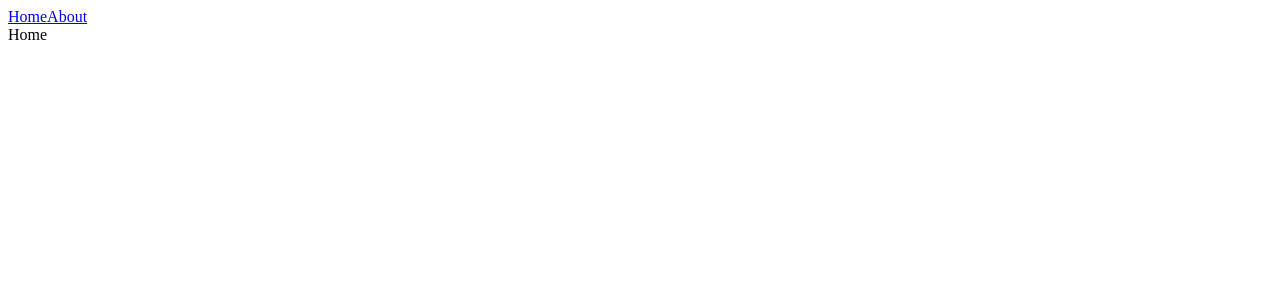
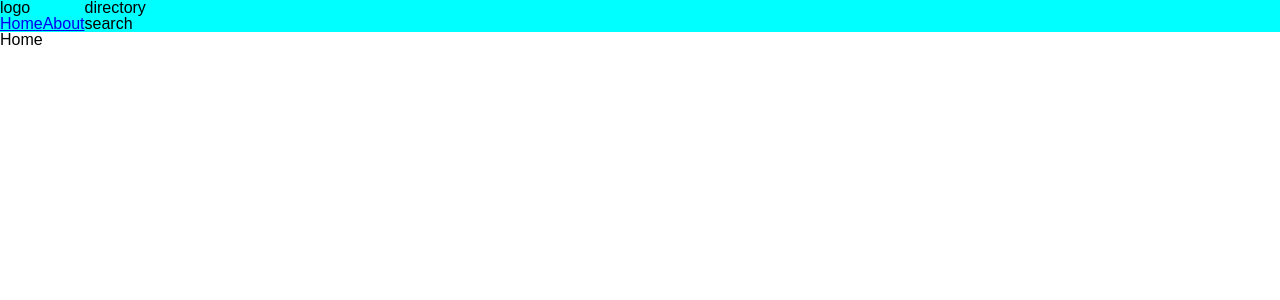
Before and after one commit to DevinBowen/ecomerce-pp, a React (Create React App) app: page / in a window 1280 px wide. Shown: the top 300 px of the page. Built offline with nearby package versions, Linux system fonts and the light colour scheme.

Commit message:
header css is started

```diff
--- a/src/App.js
+++ b/src/App.js
@@ -1,20 +1,29 @@
 import React, { Component } from 'react';
 import routes from './routes';
 import { Link } from 'react-router-dom';
+import './css/app.css'
 
 class App extends Component {
   render() {
     return (
       <div className="App">
-
-          <nav>
+        <header className="header">
+        <div className="headLeft">
+          <div className="logo">logo</div>
+          <nav className="headNav">
             <Link to="/">Home</Link>
             <Link to="/about">About</Link>
           </nav>
+          </div>
+          <div className="headRight">
+            <div className="directory">directory</div>
+            <div className="search">search</div>
+          </div>
+        </header>
 
-          <div className="body">
+        <div className="body">
           {routes}
-          </div>
+        </div>
       </div>
     );
   }
--- /dev/null
+++ b/src/css/app.css
@@ -0,0 +1,28 @@
+
+.App {
+
+}
+.header {
+    background-color: aqua;
+    width: 100%;
+    display: flex;
+    flex-direction: row;
+}
+.headLeft {
+    /* flex-direction: column; */
+}
+.headRight {
+    flex-direction: column;
+}
+.logo {
+
+}
+.headNav {
+
+}
+.directory {
+
+}
+.search {
+
+}
--- /dev/null
+++ b/src/css/reset.css
@@ -0,0 +1,46 @@
+html, body, div, span, applet, object, iframe,
+h1, h2, h3, h4, h5, h6, p, blockquote, pre,
+a, abbr, acronym, address, big, cite, code,
+del, dfn, em, img, ins, kbd, q, s, samp,
+small, strike, strong, sub, sup, tt, var,
+b, u, i, center,
+dl, dt, dd, ol, ul, li,
+fieldset, form, label, legend,
+table, caption, tbody, tfoot, thead, tr, th, td,
+article, aside, canvas, details, embed,
+figure, figcaption, footer, header, hgroup,
+menu, nav, output, ruby, section, summary,
+time, mark, audio, video {
+	margin: 0;
+	padding: 0;
+	border: 0;
+	font-size: 100%;
+	font: inherit;
+	box-sizing: border-box;
+	vertical-align: baseline;
+
+}
+/* HTML5 display-role reset for older browsers */
+article, aside, details, figcaption, figure,
+footer, header, hgroup, menu, nav, section {
+	display: block;
+}
+body {
+	line-height: 1;
+	font-family: 'Biryani', sans-serif;
+}
+ol, ul {
+	list-style: none;
+}
+blockquote, q {
+	quotes: none;
+}
+blockquote:before, blockquote:after,
+q:before, q:after {
+	content: '';
+	content: none;
+}
+table {
+	border-collapse: collapse;
+	border-spacing: 0;
+}
--- a/src/index.js
+++ b/src/index.js
@@ -1,6 +1,7 @@
 import React from 'react';
 import ReactDOM from 'react-dom';
 import App from './App';
+import './css/reset.css'
 import registerServiceWorker from './registerServiceWorker';
 import { HashRouter } from 'react-router-dom';
 
```
